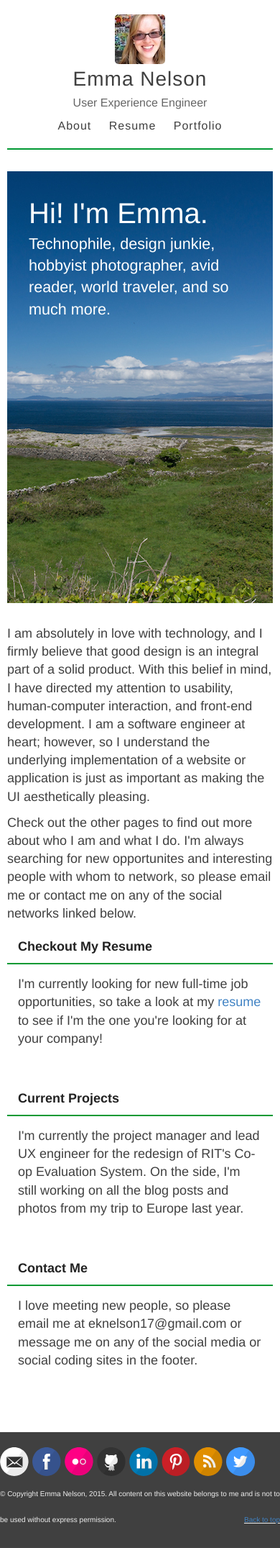
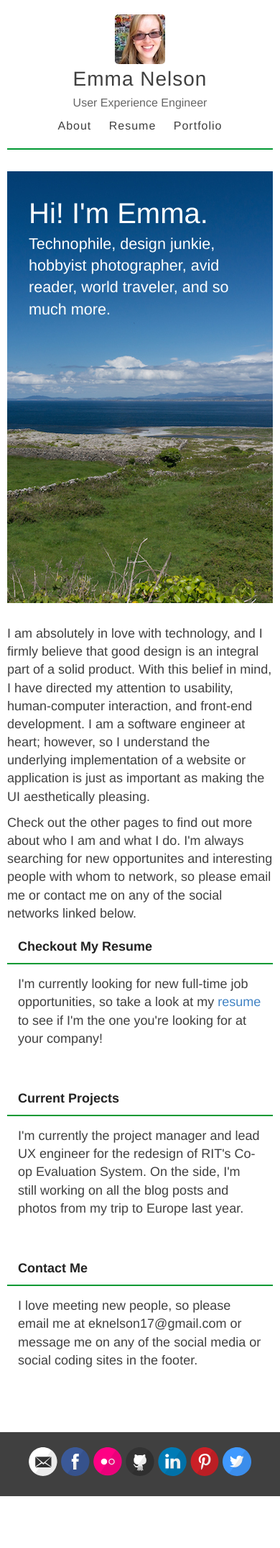
Before and after one commit to eknelson17/eknelson17.github.com, a Jekyll site: the page built from index.html, in a window 390 px wide. Shown: the whole page at 72% size. Built offline with Jekyll 4.4.1, drawn with Linux system fonts in a browser that asks for light colours; after the commit the page ends 2079 px from its top, so only the background shows below that.

Commit message:
Fixed the footer to be more mobile friendly
- Hide copyright on mobile
- Removed RSS icon (it wasn't working...)

```diff
--- a/_config.yml
+++ b/_config.yml
@@ -21,7 +21,7 @@ footer-links:
   instagram:
   linkedin: eknelson17
   pinterest: eknelson17
-  rss: eknelson17 # just type anything here for a working RSS icon, make sure you set the "url" below!
+  rss:  # just type anything here for a working RSS icon, make sure you set the "url" below!
   twitter: eknelson17
 
 # Your disqus shortname, entering this will enable commenting on posts
@@ -29,9 +29,6 @@ disqus:
 
 # Enter your Google Analytics web tracking code (e.g. UA-2110908-2) to activate tracking
 google_analytics: UA-39682379-1
-
-# Enter your Hubspot Analytics web portal code (e.g. 411392) to activate tracking
-hubspot_analytics: 411392
 
 # Your website URL (e.g. http://barryclark.github.io or http://www.barryclark.co)
 # Used for Sitemap.xml and your RSS feed
@@ -66,8 +63,8 @@ sass:
 
 # Use the following plug-ins
 gems:
-  - jemoji # Emoji please!
-  - jekyll-sitemap # Create a sitemap using the official Jekyll sitemap gem
+#  - jemoji # Emoji please!
+#  - jekyll-sitemap # Create a sitemap using the official Jekyll sitemap gem
 
 # Exclude these files from your production _site
 exclude:
```
Also changed, not shown: _scss/_custom.scss (+12 -5 lines), css/style.css.
